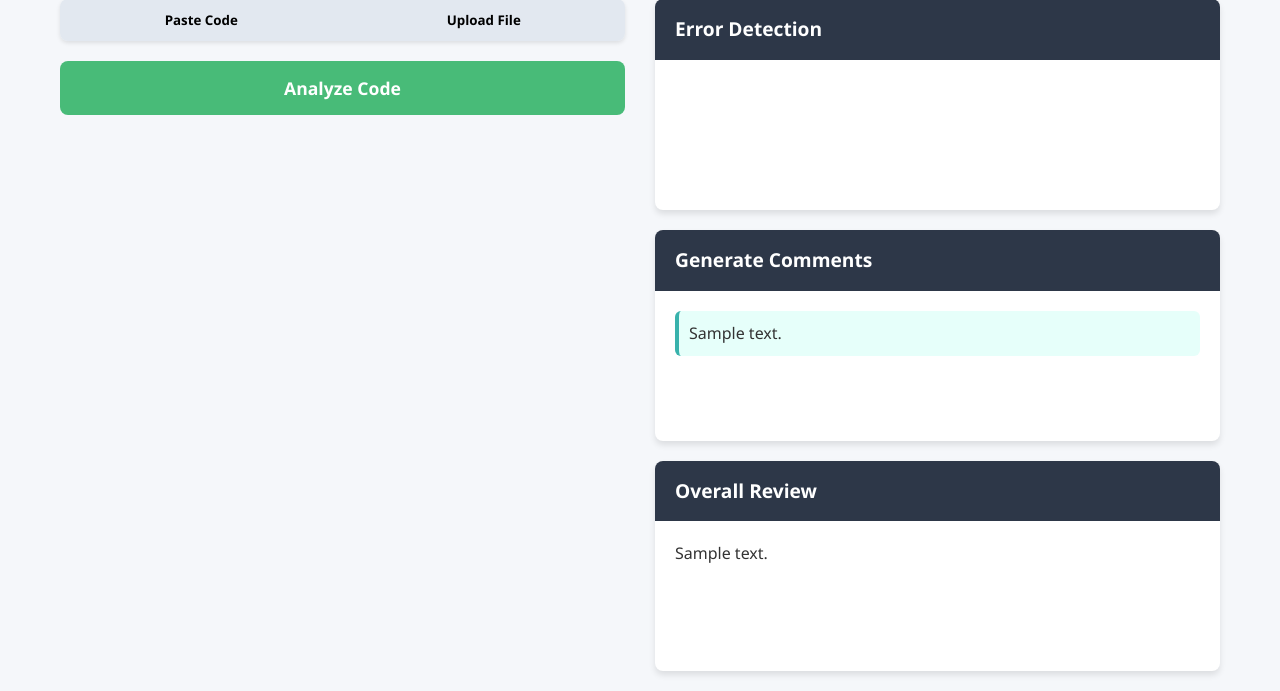
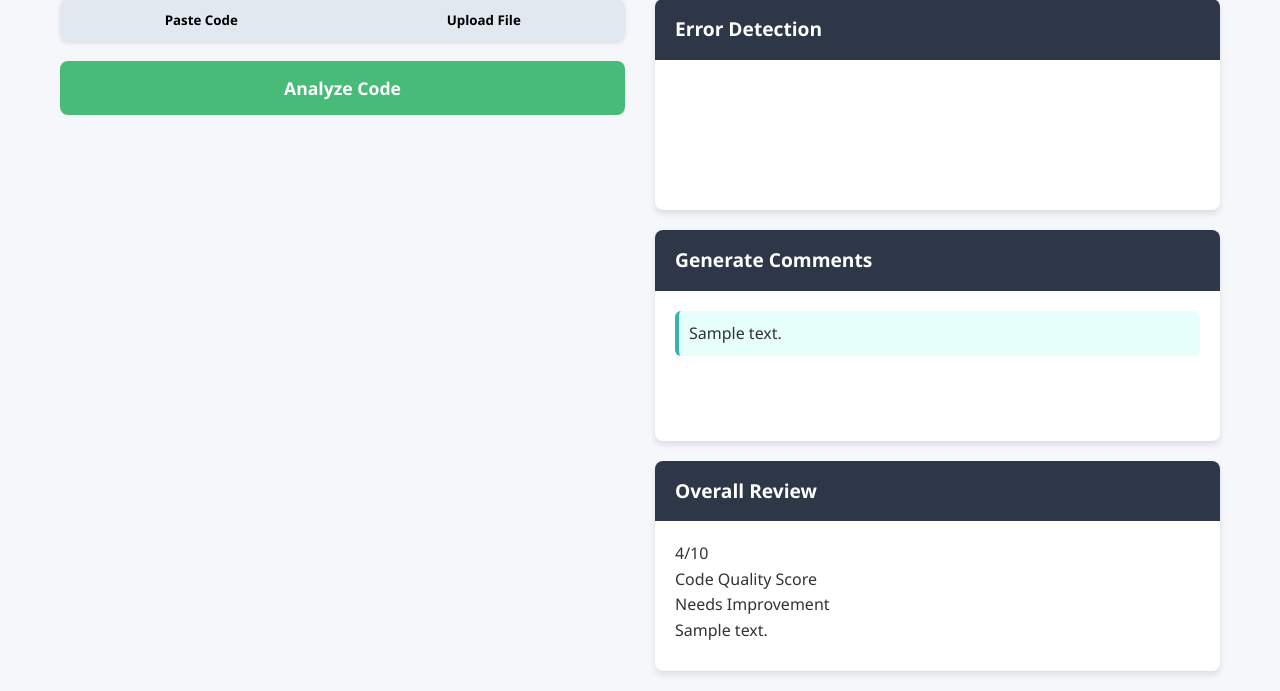
Before and after one commit to akshayareddyUEL/AICodeReview, a Flask app: template templates/index.html in a window 1280 px wide. Shown: the part 153-844 px from the top of the page. Run offline with Flask 3, Linux system fonts and the light colour scheme; the template is opened without the code that fills it: most values are stand-ins (such as "Sample title", 1, 10 or a date in 2020).

Commit message:
Update index.html

```diff
--- a/templates/index.html
+++ b/templates/index.html
@@ -79,7 +79,34 @@
                         <h3>Overall Review</h3>
                         <div class="result-content">
                             {% if analysis_results %}
-                                <p>{{ analysis_results.review }}</p>
+                                <div class="rating-display">
+                                    <div class="gauge-container">
+                                        <div class="gauge">
+                                            <div class="gauge-background"></div>
+                                            <div class="gauge-cover">{{ analysis_results.rating }}/10</div>
+                                        </div>
+                                        <div class="gauge-label">Code Quality Score</div>
+                                    </div>
+
+                                    <div class="rating-details">
+                                        <div class="quality-label {{ analysis_results.rating|rating_class }}">
+                                            {% if analysis_results.rating >= 9 %}
+                                                Excellent
+                                            {% elif analysis_results.rating >= 7 %}
+                                                Good
+                                            {% elif analysis_results.rating >= 5 %}
+                                                Average
+                                            {% elif analysis_results.rating >= 3 %}
+                                                Needs Improvement
+                                            {% else %}
+                                                Poor
+                                            {% endif %}
+                                        </div>
+                                        <div class="review-text">
+                                            <p>{{ analysis_results.review }}</p>
+                                        </div>
+                                    </div>
+                                </div>
                             {% else %}
                                 <p class="placeholder">Submit code for overall review</p>
                             {% endif %}
@@ -91,20 +118,40 @@
     </div>
 
     <script type="text/javascript">
-        // Minimal JavaScript just for tab switching (can be removed if you want pure CSS solution)
         function setInputMethod(method) {
             document.getElementById('input_method').value = method;
 
-            // Update button states
             document.querySelectorAll('.option-btn').forEach(btn => {
                 btn.classList.remove('active');
             });
             event.target.classList.add('active');
 
-            // Show/hide sections
             document.getElementById('paste-section').classList.toggle('hidden', method !== 'paste');
             document.getElementById('upload-section').classList.toggle('hidden', method !== 'upload');
         }
+
+        // Animate gauge after page load
+        document.addEventListener('DOMContentLoaded', function() {
+            const gauges = document.querySelectorAll('.gauge');
+            gauges.forEach(gauge => {
+                const rating = parseFloat(gauge.querySelector('.gauge-cover').textContent.split('/')[0]);
+                const percentage = (rating / 10) * 180; // Convert to degrees (half circle)
+
+                // Create the gauge fill element
+                const gaugeFill = document.createElement('div');
+                gaugeFill.className = 'gauge-fill';
+                gaugeFill.style.transform = `rotate(${percentage}deg)`;
+
+                // Add color based on rating
+                if (rating >= 9) gaugeFill.style.background = '#38a169';
+                else if (rating >= 7) gaugeFill.style.background = '#48bb78';
+                else if (rating >= 5) gaugeFill.style.background = '#ecc94b';
+                else if (rating >= 3) gaugeFill.style.background = '#ed8936';
+                else gaugeFill.style.background = '#e53e3e';
+
+                gauge.insertBefore(gaugeFill, gauge.querySelector('.gauge-cover'));
+            });
+        });
     </script>
 </body>
 </html>
```
